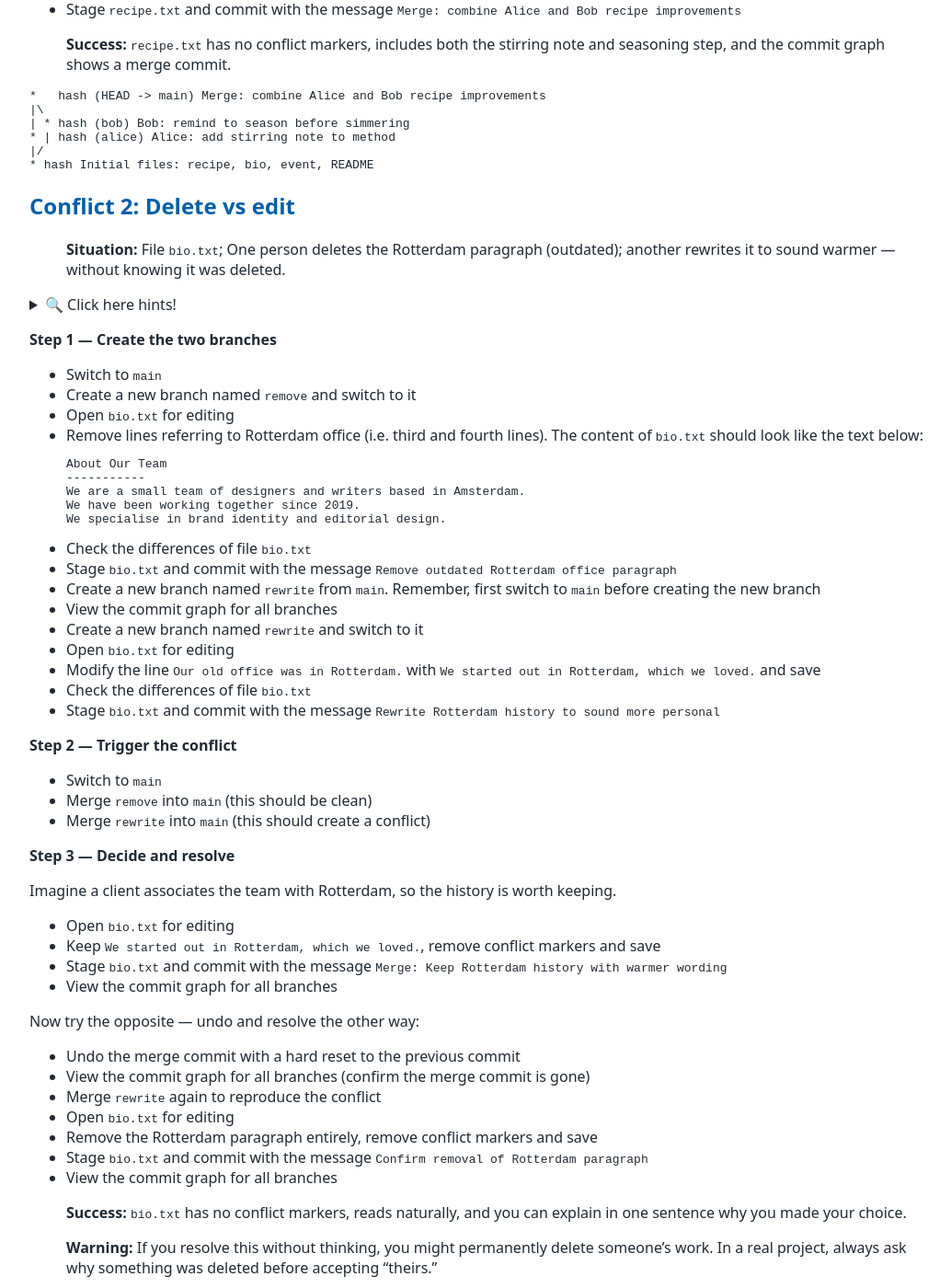
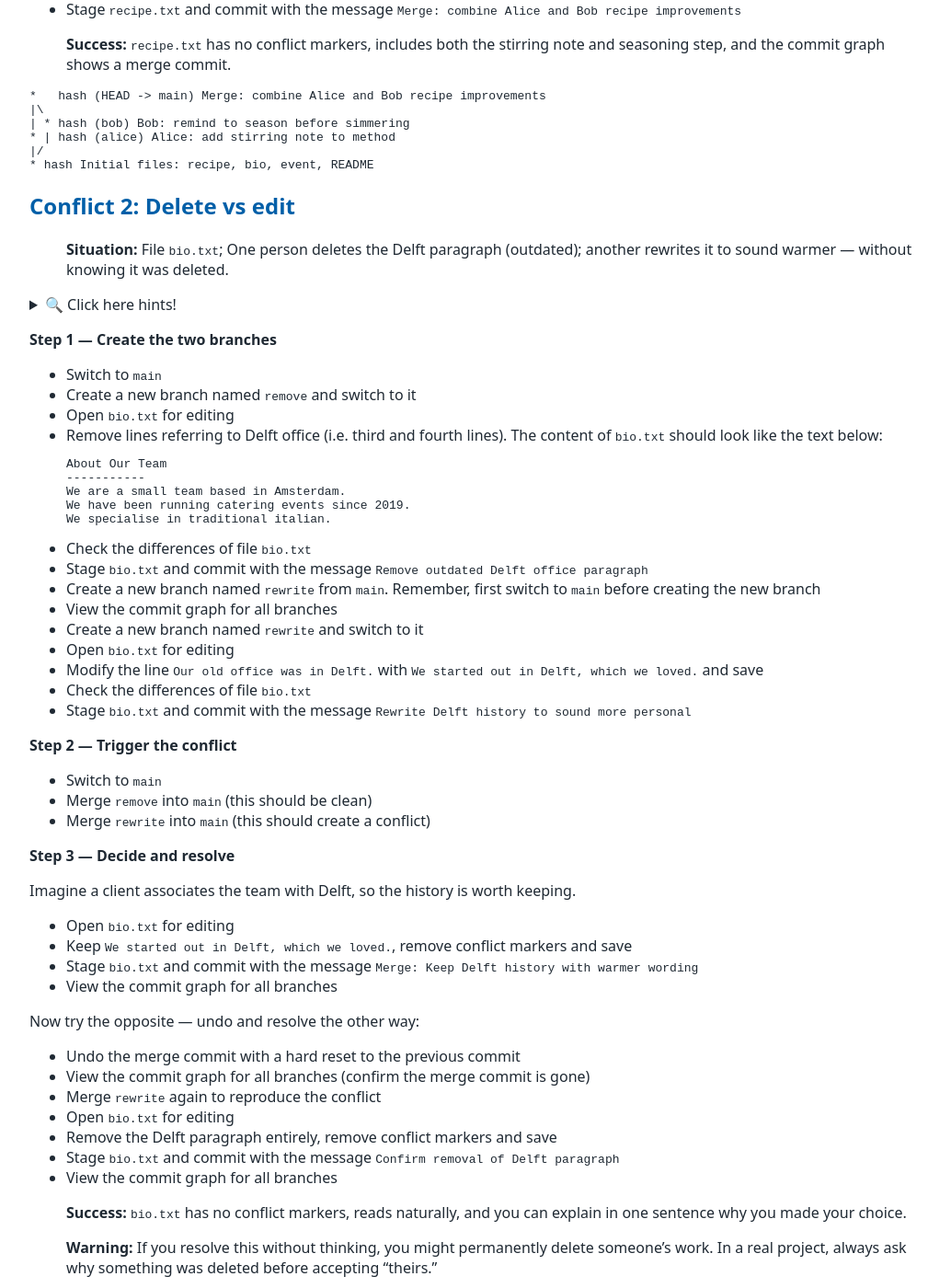
Before and after one commit to tu-delft-library/intermediate_version_control_with_git, a Jekyll site: the page built from material_for_participants/PRACTICAL_merge_conflicts.md, in a window 1280 px wide and 1400 px high, scrolled down 2925 px. Shown: the whole window at 92% size, without its empty margins (108-1142 px from the left). Built offline with Jekyll 4.4.1, drawn with Linux system fonts in a browser that asks for light colours; our own code applies the rules of GitHub Pages for plain Markdown files; some of the changed text lies outside the part shown.

Commit message:
unify theme of food, catering

````diff
--- a/material_for_participants/PRACTICAL_merge_conflicts.md
+++ b/material_for_participants/PRACTICAL_merge_conflicts.md
@@ -55,11 +55,11 @@ Add the text below to `bio.txt`
 ```bash
 About Our Team
 -----------
-We are a small team of designers and writers based in Amsterdam.
-We have been working together since 2019.
-Our old office was in Rotterdam.
+We are a small team based in Amsterdam.
+We have been running catering events since 2019.
+Our old office was in Delft.
 We moved to Amsterdam in 2021 for better transport links.
-We specialise in brand identity and editorial design.
+We specialise in traditional italian.
 ```
 Confirm contents of `bio.txt`
 Create a new file `event.txt`
@@ -186,7 +186,7 @@ Add tomatoes and stock. Season well. Simmer for 25 minutes, stirring occasionall
 ## Conflict 2: Delete vs edit
 
 
-> **Situation:** File `bio.txt`; One person deletes the Rotterdam paragraph (outdated); another rewrites it to sound warmer — without knowing it was deleted.
+> **Situation:** File `bio.txt`; One person deletes the Delft paragraph (outdated); another rewrites it to sound warmer — without knowing it was deleted.
 
 
 
@@ -210,23 +210,23 @@ Add tomatoes and stock. Season well. Simmer for 25 minutes, stirring occasionall
 - Switch to `main`
 - Create a new branch named `remove` and switch to it
 - Open `bio.txt` for editing
-- Remove lines referring to Rotterdam office (i.e. third and fourth lines). The content of `bio.txt` should look like the text below:
+- Remove lines referring to Delft office (i.e. third and fourth lines). The content of `bio.txt` should look like the text below:
 ```bash
 About Our Team
 -----------
-We are a small team of designers and writers based in Amsterdam.
-We have been working together since 2019.
-We specialise in brand identity and editorial design.
+We are a small team based in Amsterdam.
+We have been running catering events since 2019.
+We specialise in traditional italian.
 ```
 - Check the differences of file `bio.txt`
-- Stage `bio.txt` and commit with the message `Remove outdated Rotterdam office paragraph`
+- Stage `bio.txt` and commit with the message `Remove outdated Delft office paragraph`
 - Create a new branch named `rewrite` from `main`. Remember, first switch to `main` before creating the new branch
 - View the commit graph for all branches
 - Create a new branch named `rewrite` and switch to it
 - Open `bio.txt` for editing
-- Modify the line `Our old office was in Rotterdam.` with `We started out in Rotterdam, which we loved.` and save
+- Modify the line `Our old office was in Delft.` with `We started out in Delft, which we loved.` and save
 - Check the differences of file `bio.txt`
-- Stage `bio.txt` and commit with the message `Rewrite Rotterdam history to sound more personal`
+- Stage `bio.txt` and commit with the message `Rewrite Delft history to sound more personal`
 
 **Step 2 — Trigger the conflict**
 
@@ -236,11 +236,11 @@ We specialise in brand identity and editorial design.
 
 **Step 3 — Decide and resolve**
 
-Imagine a client associates the team with Rotterdam, so the history is worth keeping.
+Imagine a client associates the team with Delft, so the history is worth keeping.
 
 - Open `bio.txt` for editing
-- Keep `We started out in Rotterdam, which we loved.`, remove conflict markers and save
-- Stage `bio.txt` and commit with the message `Merge: Keep Rotterdam history with warmer wording`
+- Keep `We started out in Delft, which we loved.`, remove conflict markers and save
+- Stage `bio.txt` and commit with the message `Merge: Keep Delft history with warmer wording`
 - View the commit graph for all branches
 
 Now try the opposite — undo and resolve the other way:
@@ -249,8 +249,8 @@ Now try the opposite — undo and resolve the other way:
 - View the commit graph for all branches (confirm the merge commit is gone)
 - Merge `rewrite` again to reproduce the conflict
 - Open `bio.txt` for editing
-- Remove the Rotterdam paragraph entirely, remove conflict markers and save
-- Stage `bio.txt` and commit with the message `Confirm removal of Rotterdam paragraph`
+- Remove the Delft paragraph entirely, remove conflict markers and save
+- Stage `bio.txt` and commit with the message `Confirm removal of Delft paragraph`
 - View the commit graph for all branches
 
 > **Success:** `bio.txt` has no conflict markers, reads naturally, and you can explain in one sentence why you made your choice.
@@ -338,7 +338,7 @@ Make a mistake on purpose, then undo it safely.
 
 ## Reflection questions
 
-- In Conflict 2, how did you decide whether to keep or remove the Rotterdam paragraph? What would make that easier in a real project?
+- In Conflict 2, how did you decide whether to keep or remove the Delft paragraph? What would make that easier in a real project?
 - Why does Git pause and ask you to decide, rather than picking the most recent change?
 - In Conflict 3, why is it a problem if `event.txt` and `README.txt` show different prices?
 - What's the difference between reverting a commit and deleting a commit? When would you use each?
````
Also changed, not shown: other parts of material_for_participants/PRACTICAL_merge_conflicts.md (+10 -10 lines).
